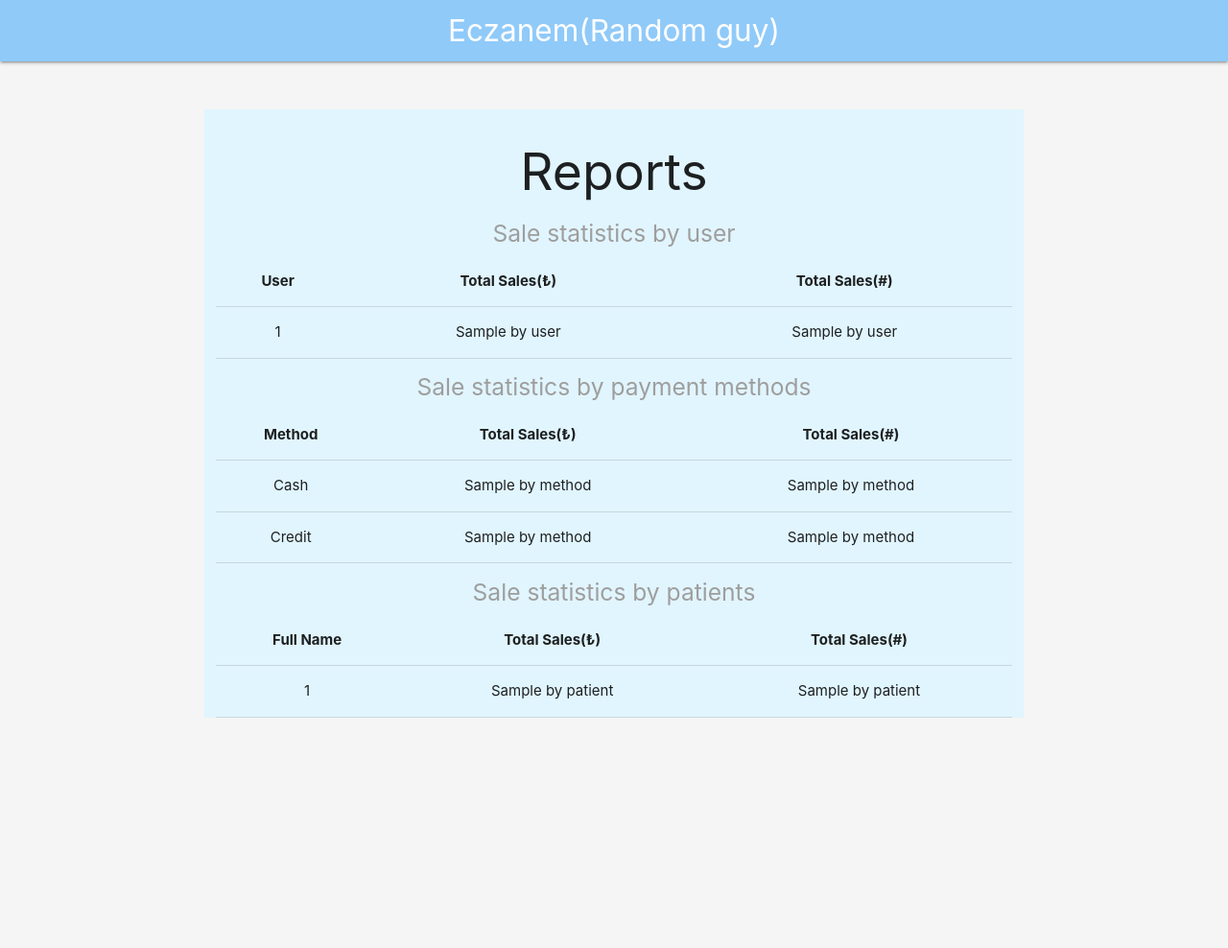
After one commit to ismettt08/databaseHomework, a Flask app: template templates/reports.html in a window 1280 px wide. The commit adds this page. Shown: the top 988 px of the page at 96% size. Run offline with Flask 2, Linux system fonts and the light colour scheme; the template is opened without the code that fills it: most values are stand-ins (such as "Sample title", 1, 10 or a date in 2020); some libraries are stand-ins or nearby versions.

Commit message:
Reports page is added.

```diff
--- a/server.py
+++ b/server.py
@@ -23,6 +23,7 @@ def create_app():
     app.add_url_rule("/sale_table", view_func=views.sale_table)
     app.add_url_rule("/profile", view_func=views.profile)
     app.add_url_rule("/delete_account", view_func=views.delete_account)
+    app.add_url_rule("/reports", view_func=views.reports)
     return app
 
 if __name__ == "__main__":
--- a/templates/layout.html
+++ b/templates/layout.html
@@ -30,7 +30,7 @@
     <div class="container">
       <ul id="nav-mobile" class="left">
         <li><a href="{{url_for('sell_page')}}">Sell</a></li>
-        <li><a href="3.html">Reports</a></li>
+        <li><a href="{{url_for('reports')}}">Reports</a></li>
         <li><a href="{{url_for('med_table')}}">Medicines</a></li>
         <li><a href="{{url_for('sale_table')}}">Sales</a></li>
       </ul>
--- /dev/null
+++ b/templates/reports.html
@@ -0,0 +1,82 @@
+{% extends "layout.html" %}
+{% block title %}Patient Details{% endblock %}
+{% block content %}
+<div class="row">
+
+    <div class="col s8 offset-s2 light-blue lighten-5">
+        <h2 class="center">Reports</h4>
+        <table class="highlight centered">
+            <h5 class="center grey-text">Sale statistics by user</h4>
+            <thead>
+                <tr>
+                    <th>User</th>
+                    <th>Total Sales(₺)</th>
+                    <th>Total Sales(#)</th>
+                </tr>
+            </thead>
+            <tbody>
+                {% for i in byUser %}
+                {% set user = byUser[loop.index - 1][0] %}
+                {% set totalPrice = byUser[loop.index - 1][1] %}
+                {% set totalCount = byUser[loop.index - 1][2] %}
+                <tr>
+                    <td>{{user}}</td>
+                    <td>{{totalPrice}}</td>
+                    <td>{{totalCount}}</td>
+                </tr>
+                {% endfor %}
+            </tbody>
+        </table>
+    </div>
+
+    <div class="col s8 offset-s2 light-blue lighten-5">
+        <table class="highlight centered">
+            <h5 class="center grey-text">Sale statistics by payment methods</h4>
+            <thead>
+                <tr>
+                    <th>Method</th>
+                    <th>Total Sales(₺)</th>
+                    <th>Total Sales(#)</th>
+                </tr>
+            </thead>
+            <tbody>
+                <tr>
+                    <td>Cash</td>
+                    <td>{{byMethod[1][1]}}</td>
+                    <td>{{byMethod[1][2]}}</td>
+                </tr>
+                <tr>
+                    <td>Credit</td>
+                    <td>{{byMethod[0][1]}}</td>
+                    <td>{{byMethod[0][2]}}</td>
+                </tr>
+            </tbody>
+        </table>
+    </div>
+
+    <div class="col s8 offset-s2 light-blue lighten-5">
+        <table class="highlight centered">
+            <h5 class="center grey-text">Sale statistics by patients</h4>
+            <thead>
+                <tr>
+                    <th>Full Name</th>
+                    <th>Total Sales(₺)</th>
+                    <th>Total Sales(#)</th>
+                </tr>
+            </thead>
+            <tbody>
+                {% for i in byPatient %}
+                {% set fullName = byPatient[loop.index - 1][0] %}
+                {% set totalPrice = byPatient[loop.index - 1][1] %}
+                {% set totalCount = byPatient[loop.index - 1][2] %}
+                <tr>
+                    <td>{{fullName}}</td>
+                    <td>{{totalPrice}}</td>
+                    <td>{{totalCount}}</td>
+                </tr>
+                {% endfor %}
+            </tbody>
+        </table>
+    </div>
+</div>
+{% endblock %}
```
Also changed, not shown: views.py (+31 -0 lines).
